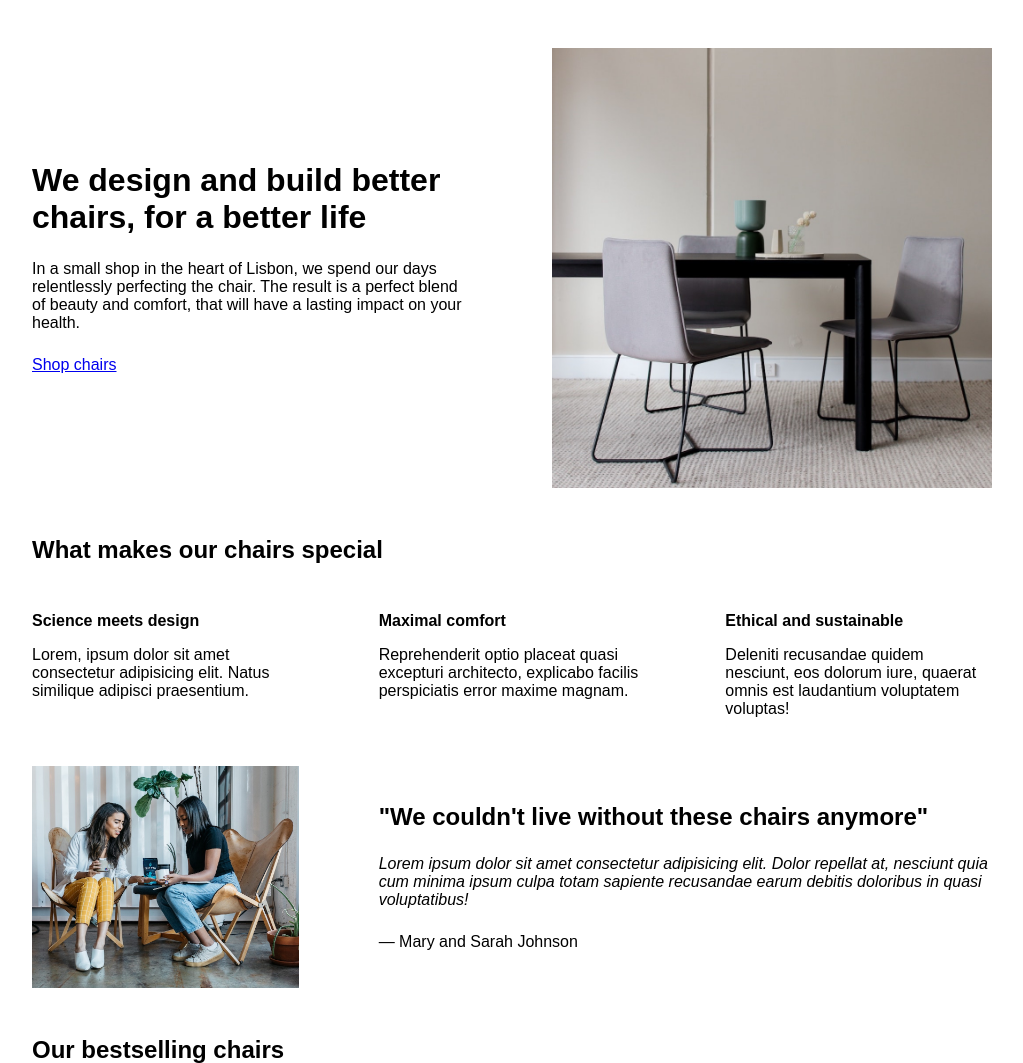
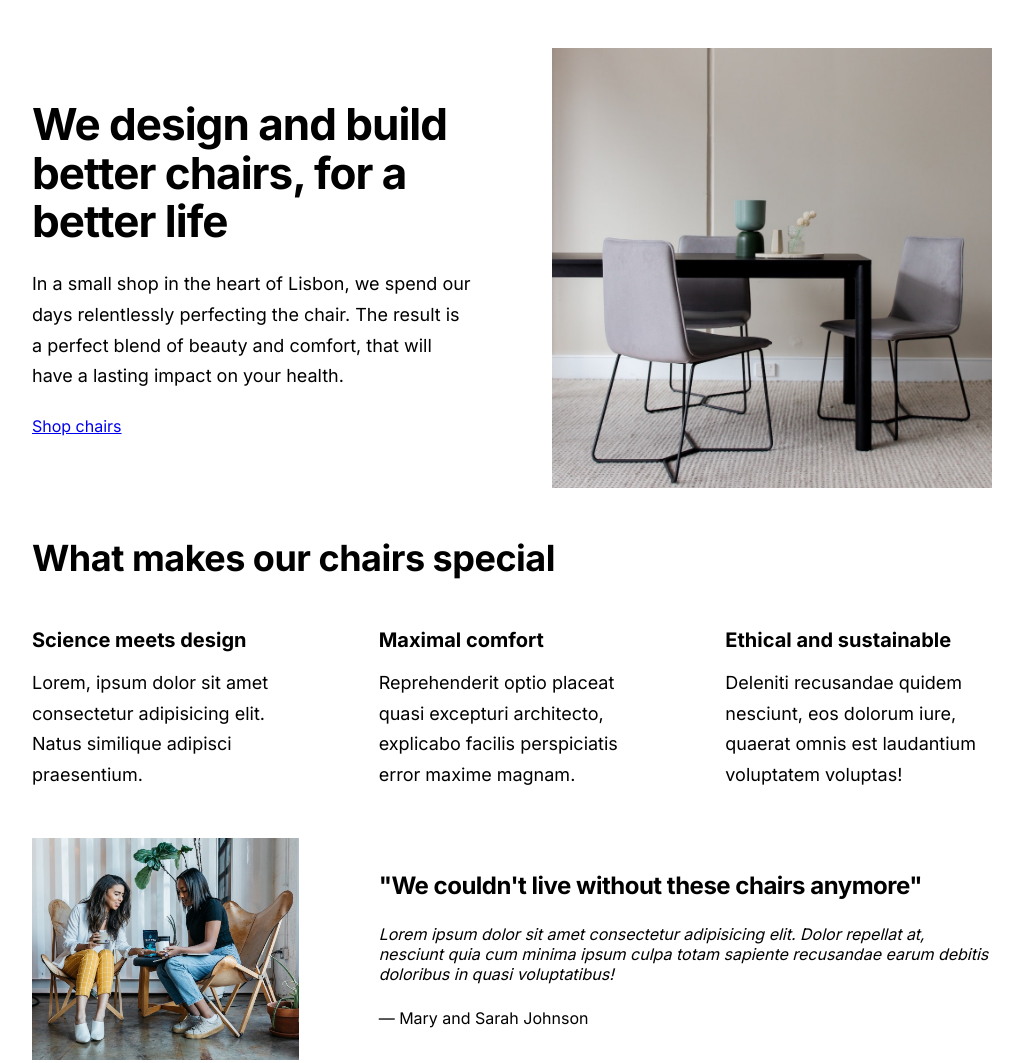
Before and after one commit to tsakP/05-Design, a plain HTML site: page index.html in a window 1280 px wide. Shown: the top 1063 px of the page, without its empty margins (128-1151 px from the left). Drawn offline with Linux system fonts and the light colour scheme.

Commit message:
Typography setting
- Use of  Inter font family
- Setting the font sizes for the different components

```diff
--- a/index.html
+++ b/index.html
@@ -5,6 +5,9 @@
     <meta http-equiv="X-UA-Compatible" content="IE=edge" />
     <meta name="viewport" content="width=device-width, initial-scale=1.0" />
 
+    <link rel="preconnect" href="https://fonts.googleapis.com">
+    <link rel="preconnect" href="https://fonts.gstatic.com" crossorigin>
+    <link href="https://fonts.googleapis.com/css2?family=Inter:wght@400;500;700&display=swap" rel="stylesheet">
     <link rel="stylesheet" href="style.css" />
     <title>Lisbon Chair Shop</title>
   </head>
--- a/style.css
+++ b/style.css
@@ -16,7 +16,7 @@ FONT SIZE SYSTEM (px)
 /* GENERAL STYLES */
 /* ------------------------ */
 body {
-  font-family: sans-serif;
+  font-family: 'Inter', sans-serif;
 }
 
 .container {
@@ -31,6 +31,9 @@ section {
 
 h2 {
   margin-bottom: 48px;
+  /* 24 / 30 / 36  */
+  font-size: 36px;
+  letter-spacing: -0.5px;
 }
 
 .grid-3-cols {
@@ -57,10 +60,16 @@ header {
 
 h1 {
   margin-bottom: 24px;
+  font-size: 44px;
+  line-height: 1.1;
+  letter-spacing: -1px;
+  /* 44 / 52 / 62 */
 }
 
 .header-text {
   margin-bottom: 24px;
+  font-size: 18px;
+  line-height: 1.7;
 }
 
 img {
@@ -73,9 +82,12 @@ img {
 
 .features-title {
   margin-bottom: 16px;
+  font-size: 20px;
 }
 
 .features-text {
+  font-size: 18px;
+  line-height: 1.7;
 }
 
 /* TESTIMONIAL */
@@ -89,6 +101,7 @@ img {
 
 .testimonial-box h2 {
   margin-bottom: 24px;
+  font-size: 24px;
 }
 
 .testimonial-text {
@@ -103,6 +116,7 @@ img {
 
 h3 {
   margin-bottom: 24px;
+  font-size: 20px;
 }
 
 .chair-details {
@@ -127,8 +141,10 @@ h3 {
 .chair-price {
   display: flex;
   justify-content: space-between;
+  font-size: 20px;
 }
 
 footer {
   margin-bottom: 48px;
+  font-size: 14px;
 }
```
